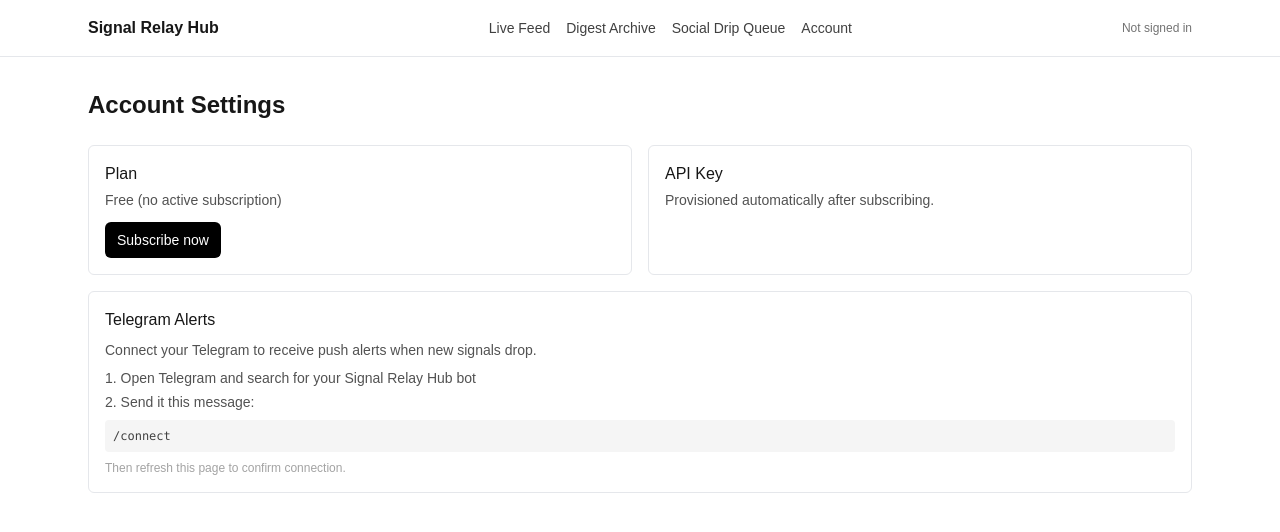
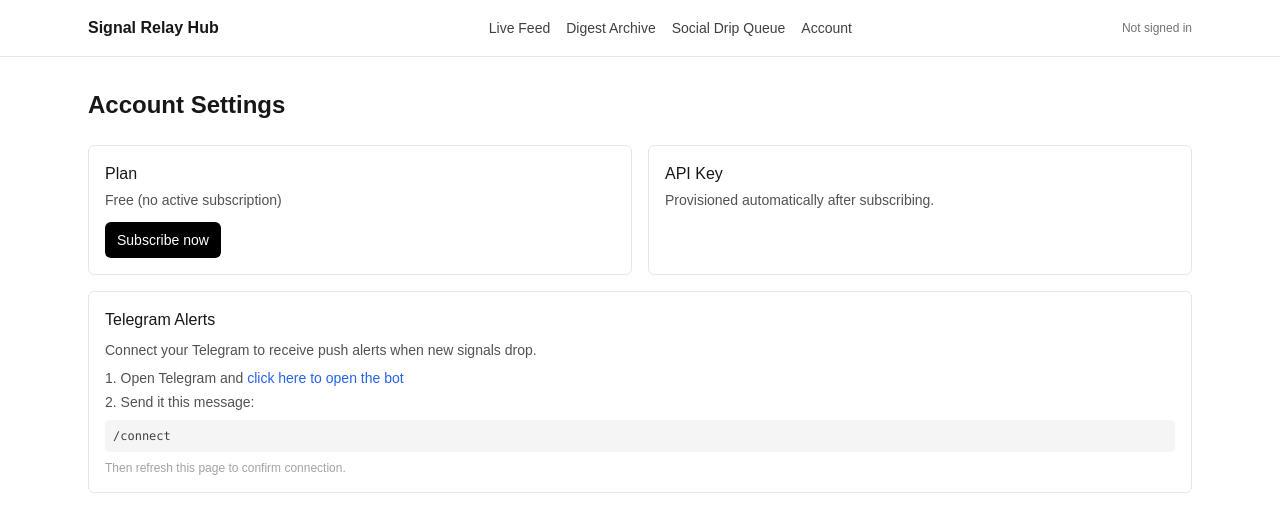
Before and after one commit to SignalRelayFinance/Signal-Relay-Hub, a Next.js app: page /settings in a window 1280 px wide. Shown: the top 532 px of the page. Built offline with nearby package versions, Linux system fonts and the light colour scheme; no server answers.

Commit message:
Update page.tsx

```diff
--- a/src/app/(app)/settings/page.tsx
+++ b/src/app/(app)/settings/page.tsx
@@ -68,7 +68,7 @@
             <div className="mt-2 space-y-2">
               <div className="text-sm text-neutral-600">Connect your Telegram to receive push alerts when new signals drop.</div>
               <ol className="mt-3 space-y-1 text-sm text-neutral-600 list-decimal list-inside">
-                <li>Open Telegram and search for your Signal Relay Hub bot</li>
+                <li>Open Telegram and <a href="https://t.me/signalrelayhub_bot" target="_blank" rel="noreferrer" className="text-blue-600 hover:underline">click here to open the bot</a></li>
                 <li>Send it this message:</li>
               </ol>
               <div className="mt-2 rounded bg-neutral-100 p-2 font-mono text-xs text-neutral-700">/connect {user?.email}</div>
```
